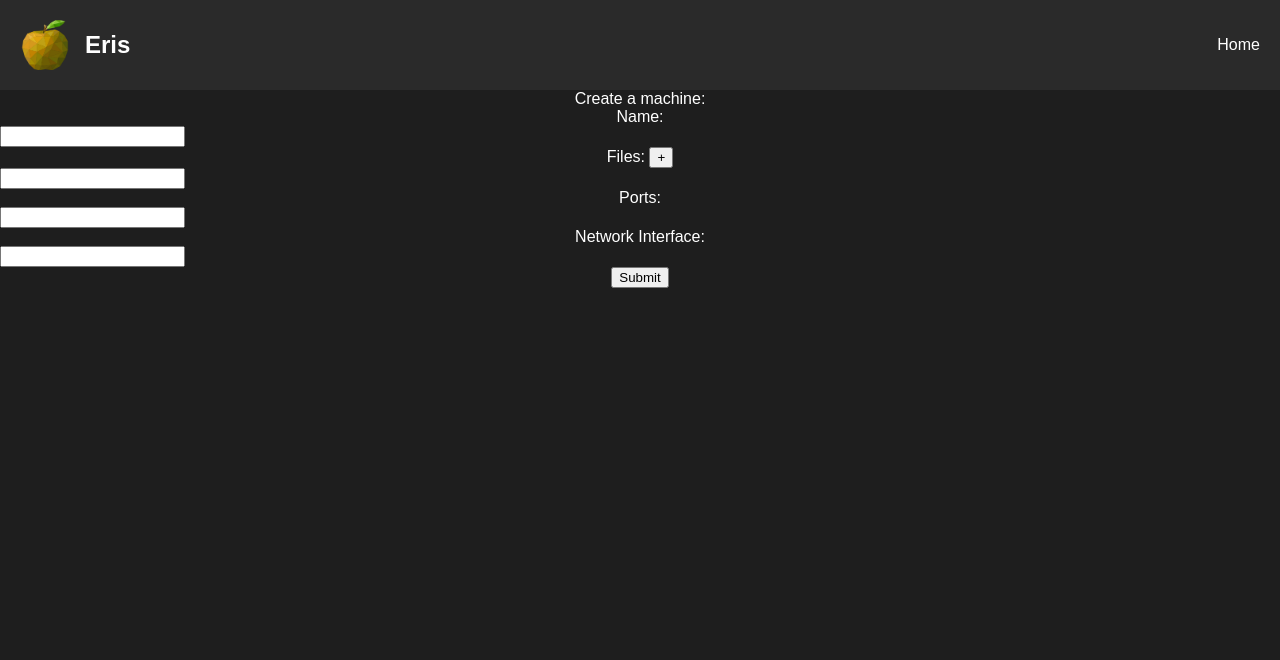
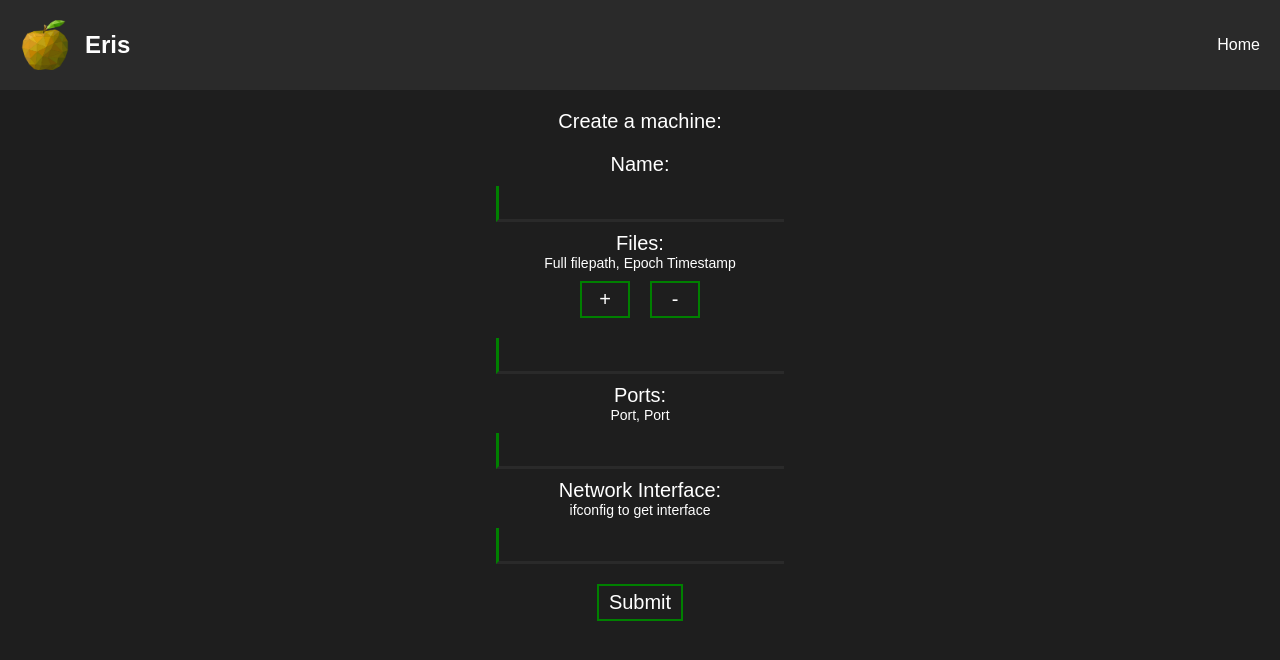
Before and after one commit to mrteddi/eris, a React (Create React App) app in the folder web/client/: page / in a window 1280 px wide. Both pictures are taken after a click on the button "Create Machine". Shown: the top 660 px of the page. Built offline with nearby package versions, Linux system fonts and the light colour scheme; no server answers.

Commit message:
Finaliziation

```diff
--- a/web/client/src/App.css
+++ b/web/client/src/App.css
@@ -4,11 +4,51 @@
 
 .machineCreation {
     display: block;
+    outline: none;
+    margin: 10px auto;
+    padding: 5px 10px;
+    border: none;
+    font-size: 20px;
+    color: white;
+    border-left: 3px solid green;
+    border-bottom: 3px solid #2a2a2a;
+    background-color: #1e1e1e;
+    transition: 0.3s ease-in-out;
+}
+
+.machineCreation:hover {
+    background-color: #2a2a2a;
+}
+
+.machineCreation:focus {
+    /* border: none;
+    border-bottom: 3px solid green; */
+    background-color: #2a2a2a;
+}
+
+.machineButton {
+    display: inline-block;
+    width: 50px;
+    margin: 10px 10px;
+    border: 2px solid green;
+}
+
+.machineInfo p {
+    margin: 0 0;
+    font-size: 14px;
+}
+
+.machineSubmit {
+    width: unset;
 }
 
 .mainBody {
     color: white;
 }
+
+/* .mainBody p {
+    font-size: 30px;
+} */
 
 .navbar-left {
     display: flex;
@@ -63,6 +103,68 @@
     font-size: 1.5em;
 }
 
-.App-intro {
-    font-size: large;
+.createButton {
+    margin: 20px 0;
 }
+
+.listButton {
+    border: none;
+    /* border: 3px solid green; */
+    border-left: 3px solid green;
+    background-color: #2a2a2a;
+    color: white;
+    padding: 10px 15px;
+    font-size: 20px;
+    transition: ease-in-out;
+    transition-duration: 0.3s;
+}
+
+.listButton:hover {
+    background-color: #1a1a1a;
+}
+
+.mainList {
+    padding-top: 20px;
+    width: 33%;
+    font-size: 20px;
+    color: white;
+    margin: auto auto;
+}
+
+.mainList p {
+    padding-bottom: 10px;
+    border-bottom: 3px solid green;
+}
+
+.creationBody {
+    margin: auto;
+    width: 50%;
+    font-size: 20px;
+}
+
+.machineRow {
+    /* border: 3px solid green; */
+}
+
+.machineCol {
+    padding: 10px 10px;
+    border-collapse: collapse;
+    border-left: 3px solid green;
+    border-right: 3px solid green;
+}
+
+tr:nth-child(odd) td { background: #1e1e1e; }
+
+.machineTable {
+    margin: auto;
+    border-collapse: collapse;
+    background-color: #2a2a2a;
+}
+
+.machineTitle {
+    font-size: 30px;
+}
+
+.downloadButton {
+    margin-top: 20px;
+}
--- a/web/client/src/App.js
+++ b/web/client/src/App.js
@@ -32,7 +32,6 @@ class App extends Component {
                     </div>
                     <div className="navbar-right">
                         <ul className="navRightLinks">
-                            {/* <li className="navItem"><a href="/#">Login</a></li> */}
                             <li className="navItem"><a href="/">Home</a></li>
                         </ul>
                     </div>
@@ -46,7 +45,6 @@ class App extends Component {
                     :
                     <Machine box={this.state.clicked}/>
                 }
-                {/* <Create/> */}
             </div>
         );
     }
--- a/web/client/src/components/create.js
+++ b/web/client/src/components/create.js
@@ -63,9 +63,12 @@ class Create extends Component {
         }
     }
 
-    updateFileCount = () => {
+    updateFileCount(sign) {
         let count = this.state.filecount;
-        count++;
+        count += ( 1 * sign )
+        if( count < 1 ) {
+            return;
+        }
         this.setState({
             filecount: count,
         });
@@ -80,18 +83,30 @@ class Create extends Component {
         }
 
         return (
-            <div className="mainBody">
-                Create a machine:
+            <div className="mainBody creationBody">
+                <p>Create a machine:</p>
                 <form onSubmit={ e => this.createBox(e)}>
-                    Name:
+                    <div className="machineInfo">
+                        Name:
+                    </div>
                     <input type='text' className="machineCreation" onChange={ e => this.changeHandler( e, 'name' )}/>
-                    Files: <button type="button" onClick={this.updateFileCount}>+</button>
+                    <div className="fileLine machineInfo">Files:
+                    <p>Full filepath, Epoch Timestamp</p>
+                    <button className="machineCreation machineButton" type="button" onClick={ e => this.updateFileCount(1)}>+</button>
+                    <button className="machineCreation machineButton" type="button" onClick={ e => this.updateFileCount(-1)}>-</button>
+                    </div>
                     {files}
-                    Ports:
+                    <div className="machineInfo">
+                        Ports:
+                        <p>Port, Port</p>
+                    </div>
                     <input type='text' className="machineCreation" onChange={ e => this.changeHandler( e, 'ports' )}/>
-                    Network Interface:
+                    <div className="machineInfo">
+                        Network Interface:
+                        <p>ifconfig to get interface</p>
+                    </div>
                     <input type='text' className="machineCreation" onChange={ e => this.changeHandler( e, 'network' )}/>
-                    <input type='submit'/>
+                    <input type='submit' className="machineCreation machineButton machineSubmit"/>
                 </form>
             </div>
         )
--- a/web/client/src/components/machine.js
+++ b/web/client/src/components/machine.js
@@ -1,4 +1,5 @@
-import React, { Component } from 'react';
+import React, { Component, Fragment } from 'react';
+const download = require("downloadjs");
 
 class Machine extends Component {
     constructor(props) {
@@ -44,18 +45,50 @@ class Machine extends Component {
         }, 5000);
     }
 
+    async downloadDaemon() {
+        const res = await fetch(`/api/downloadDaemon`);
+        const blob = await res.blob();
+        download(blob, "eris");
+    }
+
     render() {
         return (
             <div className="mainBody">
-                {this.props.box}
+                <p className="machineTitle">
+                    {this.props.box}
+                </p>
                 <div>
-                    {this.state.files.map( list =>
-                        <p>Filename : {list.fileName} | Points : {list.points} </p>
-                    )}
-                    {this.state.ports.map( list =>
-                        <p>Port : {list.port} | Points : {list.points} </p>
-                    )}
+                    <table className="machineTable">
+                        <thead>
+                        <tr>
+                            <th className="machineCol">Type</th>
+                            <th className="machineCol">Value</th>
+                            <th className="machineCol">Completed</th>
+                        </tr>
+                        </thead>
+                        <tbody>
+                        {this.state.files.map( list =>
+                            <Fragment>
+                                <tr className="machineRow" key={list.fileNum}>
+                                    <td className="machineCol" key={list.fileNum}>Filename</td>
+                                    <td className="machineCol" key={list.fileName}>{list.fileName}</td>
+                                    <td className="machineCol" key={list.points}>{list.points}</td>
+                                </tr>
+                            </Fragment>
+                        )}
+                        {this.state.ports.map( list =>
+                            <Fragment>
+                                <tr className="machineRow">
+                                    <td className="machineCol" key={list.portNum}>Port</td>
+                                    <td className="machineCol" key ={list.port}>{list.port}</td>
+                                    <td className="machineCol" key={list.points}>{list.points}</td>
+                                </tr>
+                            </Fragment>
+                        )}
+                        </tbody>
+                    </table>
                 </div>
+                <button className="downloadButton listButton" onClick={this.downloadDaemon}>Download</button>
             </div>
         )
     }
--- a/web/client/src/components/machinelist.js
+++ b/web/client/src/components/machinelist.js
@@ -21,10 +21,11 @@ class MachineList extends Component {
 
     render() {
         return (
-            <div>
-                <button onClick={this.props.changeComp}>Create Machine</button>,
+            <div className="mainList">
+                <button className="listButton createButton" onClick={this.props.changeComp}>Create Machine</button>
+                <p>Current Machines:</p>
                 {this.state.boxes.map( list =>
-                    <button className="machineList" onClick={this.props.changeComp} key={list.id}>{list.box}</button>
+                    <button className="machineList listButton" onClick={this.props.changeComp} key={list.id}>{list.box}</button>
                 )}
             </div>
 
--- a/web/package.json
+++ b/web/package.json
@@ -17,6 +17,7 @@
   },
   "dependencies": {
     "concurrently": "^5.1.0",
+    "downloadjs": "^1.4.7",
     "express": "^4.17.1",
     "mysql": "^2.18.1",
     "request": "^2.88.2"
```
Also changed, not shown: web/client/src/components/machine.css (added), 1 other file (tests, documents, lock files or other folders).
